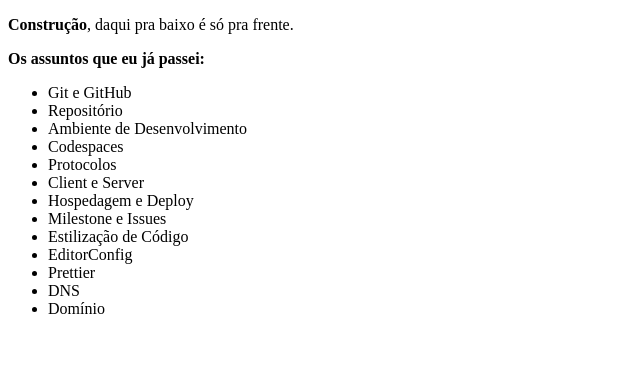
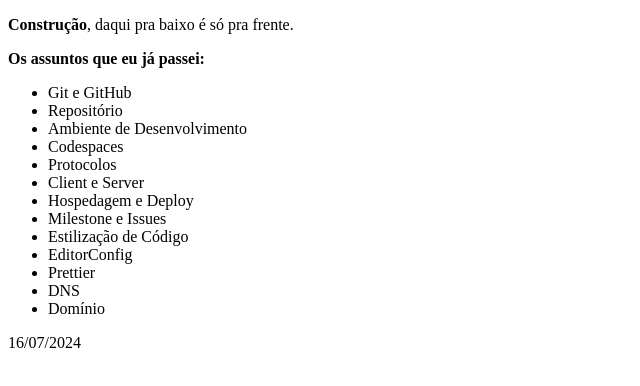
Before and after one commit to ljborba/curso.dev-onde-tudo-comeca, a Next.js app: page / in a window 1280 px wide. Shown: the top 386 px of the page, without its empty margins (0-640 px from the left). Built offline with nearby package versions, Linux system fonts and the light colour scheme.

Commit message:
modifica o arquivo `index.js`.

```diff
--- a/pages/index.js
+++ b/pages/index.js
@@ -19,6 +19,7 @@
                     <li>DNS</li>
                     <li>Domínio</li>
                 </ul>
+                <data>16/07/2024</data>
             </section>
         </div>
     )
```
